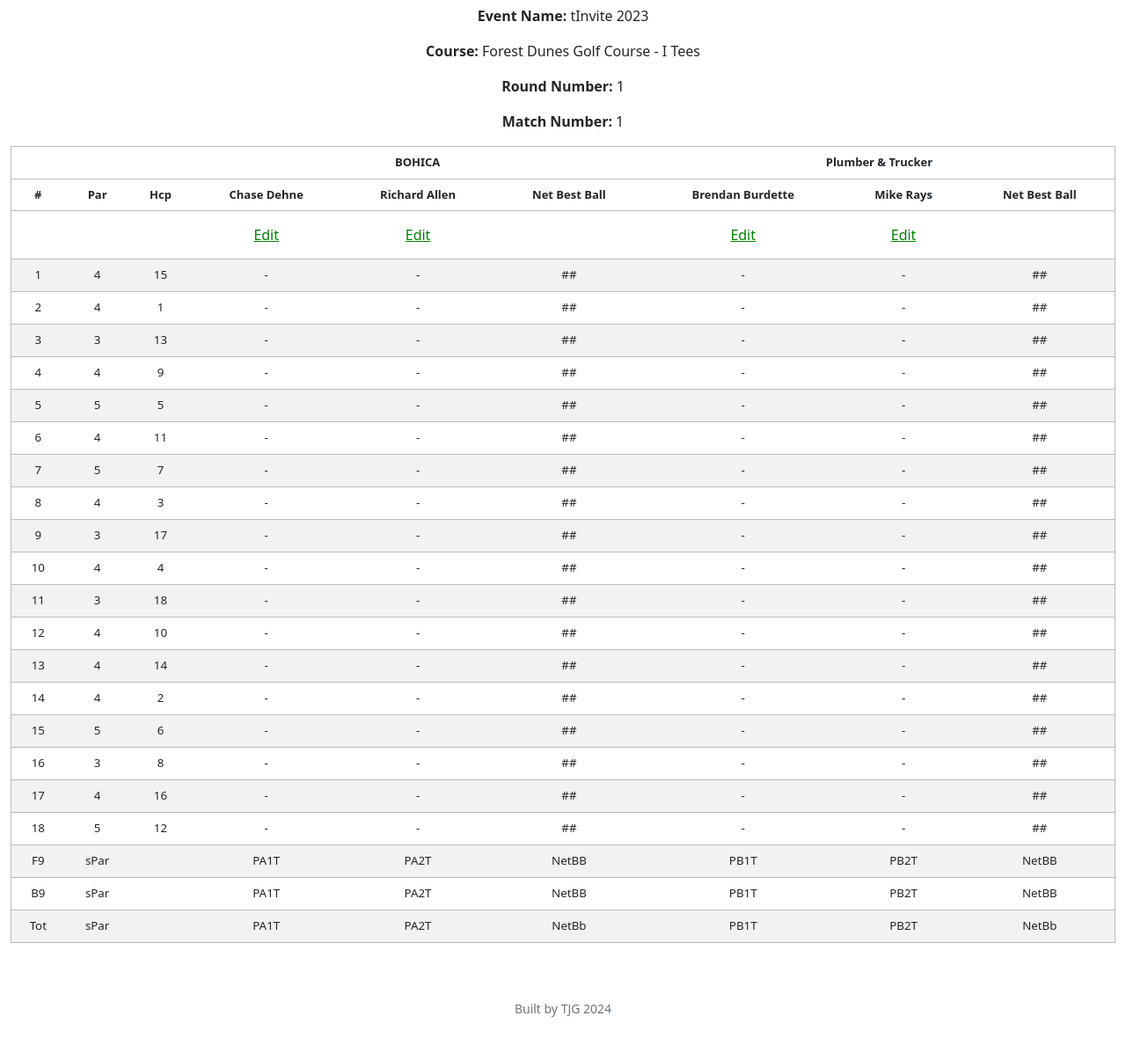
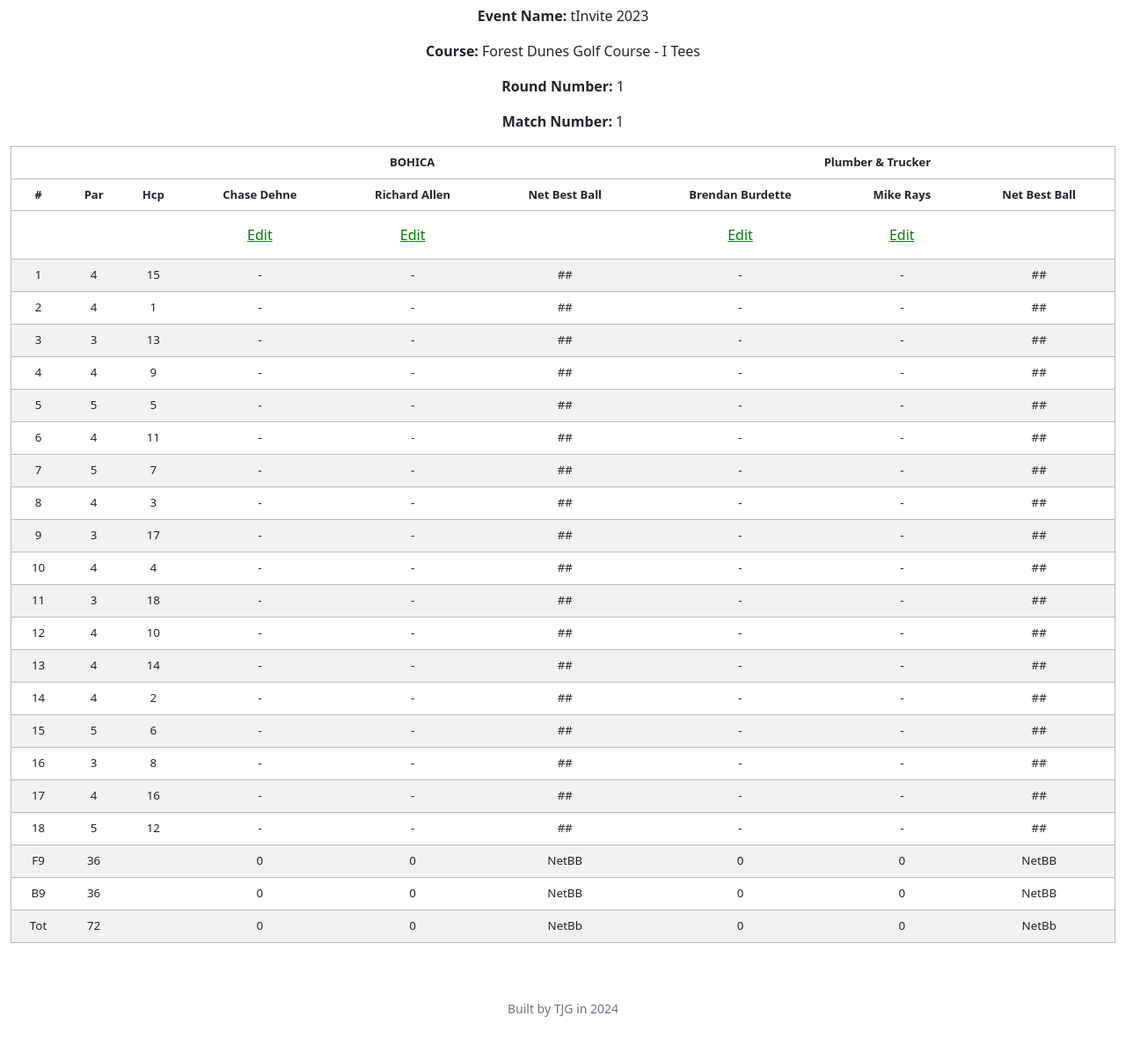
Before and after one commit to tjg14/FD24mySQL, a Flask app: page /scorecard in a window 1280 px wide. Shown: the part 154-1359 px from the top of the page at 88% size. Run offline with Flask 3, Linux system fonts and the light colour scheme; a user stored in the database is signed in; some libraries are stand-ins or nearby versions.

Commit message:
apr 1 updates

```diff
--- a/app.py
+++ b/app.py
@@ -192,35 +192,49 @@ def group_login():
     # User reached route via POST (as by submitting a form via POST)
     if request.method == "POST":
 
-        # Ensure username was submitted
-        if not request.form.get("groupname"):
-            return apology("must provide groupname", 400)
+        if not request.form.get("is_associated"):
+            # Ensure groupname was submitted
+            if not request.form.get("groupname"):
+                return apology("must provide groupname", 400)
 
-        # Ensure password was submitted
-        elif not request.form.get("password"):
-            return apology("must provide password", 400)
+            # Ensure password was submitted
+            elif not request.form.get("password"):
+                return apology("must provide password", 400)
 
-        # Query database for groupname
-        rows_groups = db.execute("SELECT * FROM `groups` WHERE LOWER(groupname) = ?", request.form.get("groupname").lower())
+            # Query database for groupname
+            rows_groups = db.execute("SELECT * FROM `groups` WHERE LOWER(groupname) = ?", request.form.get("groupname").lower())
 
-        # Ensure username exists and password is correct
-        if len(rows_groups) != 1 or not check_password_hash(rows_groups[0]["hash"], request.form.get("password")):
-            return apology("invalid group name and/or password", 400)
+            # Ensure username exists and password is correct
+            if len(rows_groups) != 1 or not check_password_hash(rows_groups[0]["hash"], request.form.get("password")):
+                return apology("invalid group name and/or password", 400)
 
-        # Remember which user has logged in and enter into associations table if needed
-        session["group_id"] = rows_groups[0]["id"]
-        rows_associations = db.execute("SELECT * FROM group_user_associations WHERE user_id = ? AND group_id = ?",
-            session["user_id"], session["group_id"])
-        if not len(rows_associations):
-            db.execute("INSERT INTO group_user_associations (group_id, user_id) VALUES(?, ?)",
-                session["group_id"], session["user_id"])
+            # Remember which user has logged in and enter into associations table if needed
+            session["group_id"] = rows_groups[0]["id"]
+            rows_associations = db.execute("SELECT * FROM group_user_associations WHERE user_id = ? AND group_id = ?",
+                session["user_id"], session["group_id"])
+            if not len(rows_associations):
+                db.execute("INSERT INTO group_user_associations (group_id, user_id) VALUES(?, ?)",
+                    session["group_id"], session["user_id"])
+        elif request.form.get("is_associated") == "yes":
+            group_id = request.form.get("group_id")
+            # Confirm user is associated with group
+            rows_associations = db.execute("SELECT * FROM group_user_associations WHERE user_id = ? AND group_id = ?",
+                session["user_id"], group_id)
+            if not len(rows_associations):
+                return redirect("/group_login")
+            # Add group id to session
+            session["group_id"] = group_id
 
         # Redirect to group homepage
         return redirect("/")
 
     # User reached route via GET (as by clicking a link or via redirect)
     else:
-        return render_template("group_login.html")
+        # Get any previous groups ids and names associated with user
+        group_associations = db.execute("SELECT * FROM `groups` WHERE id IN " +
+            "(SELECT group_id FROM group_user_associations WHERE user_id = ?)", session["user_id"])
+
+        return render_template("group_login.html", group_associations=group_associations)
 
 
 @app.route("/create_group",  methods=["GET", "POST"])
@@ -674,7 +688,8 @@ def scorecard():
 
     # Get course holes
     holes = db.execute("SELECT * FROM holes WHERE course_id = ? ORDER BY hole_number ASC", course_id)
-    # For each hole in holes, get the score for each player in team a and team b
+    # For each hole in holes, get the score for each player in team a and team b, keep track of total par
+    total_par = {"front_9_par": 0, "back_9_par": 0, "total_18_par": 0}
     for hole in holes:
         hole["team_a_scores"] = []
         hole["team_b_scores"] = []
@@ -696,14 +711,47 @@ def scorecard():
                 hole["team_b_scores"].append(score[0]["score"])
             else:
                 hole["team_b_scores"].append("-")
-
-    # Calculate front 9, back 9, and 18 hole total score for each player on each team
+        # Sum par for front 9, back 9, and total 18 holes
+        if hole["hole_number"] < 10:
+            total_par["front_9_par"] += hole["par"]
+        else:
+            total_par["back_9_par"] += hole["par"]
+        total_par["total_18_par"] += hole["par"]
 
 
+    # Calculate player totals for front 9, back 9, and total 18 holes
+    for player in team_a_players:
+        player["front_9_total"] = 0
+        player["back_9_total"] = 0
+        player["total_18"] = 0
+        for i in range(1, 19):
+            score = db.execute("SELECT score FROM scores WHERE player_id = ? AND match_id = ? AND match_hole_number = ?",
+                player["id"], match_id, i)
+            if score:
+                if i < 10:
+                    player["front_9_total"] += score[0]["score"]
+                else:
+                    player["back_9_total"] += score[0]["score"]
+                player["total_18"] += score[0]["score"]
+    for player in team_b_players:
+        player["front_9_total"] = 0
+        player["back_9_total"] = 0
+        player["total_18"] = 0
+        for i in range(1, 19):
+            score = db.execute("SELECT score FROM scores WHERE player_id = ? AND match_id = ? AND match_hole_number = ?",
+                player["id"], match_id, i)
+            if score:
+                if i < 10:
+                    player["front_9_total"] += score[0]["score"]
+                else:
+                    player["back_9_total"] += score[0]["score"]
+                player["total_18"] += score[0]["score"]
 
+    # Collect team data for scorecard
+    team_data = {"team_a_name": team_a_name, "team_a_players": team_a_players, "team_b_name": team_b_name, "team_b_players": team_b_players}
 
     return render_template("scorecard.html", event_name=event_name, course_display_name=course_display_name,
-        round_number=round_number, match_data=match_data, holes=holes, team_data=team_data)
+        round_number=round_number, match_data=match_data, holes=holes, team_data=team_data, total_par=total_par)
 
 
 @app.route('/scorecard_edit', methods=['GET', 'POST'])
--- a/templates/Scorecard.html
+++ b/templates/Scorecard.html
@@ -83,38 +83,40 @@
                     <td>##</td>
                 </tr>
             {% endfor %}
+
             <tr>
                 <td>F9</td>
-                <td>sPar</td>
+                <td>{{ total_par.front_9_par }}</td>
                 <td></td>
-                <td>PA1T</td>
-                <td>PA2T</td>
+                <td>{{ team_data.team_a_players[0].front_9_total }}</td>
+                <td>{{ team_data.team_a_players[1].front_9_total }}</td>
                 <td>NetBB</td>
-                <td>PB1T</td>
-                <td>PB2T</td>
+                <td>{{ team_data.team_b_players[0].front_9_total }}</td>
+                <td>{{ team_data.team_b_players[1].front_9_total }}</td>
                 <td>NetBB</td>
             </tr>
             <tr>
                 <td>B9</td>
-                <td>sPar</td>
+                <td>{{ total_par.back_9_par }}</td>
                 <td></td>
-                <td>PA1T</td>
-                <td>PA2T</td>
+                <td>{{ team_data.team_a_players[0].back_9_total }}</td>
+                <td>{{ team_data.team_a_players[1].back_9_total }}</td>
                 <td>NetBB</td>
-                <td>PB1T</td>
-                <td>PB2T</td>
+                <td>{{ team_data.team_b_players[0].back_9_total }}</td>
+                <td>{{ team_data.team_b_players[1].back_9_total }}</td>
                 <td>NetBB</td>
             </tr>
             <tr>
                 <td>Tot</td>
-                <td>sPar</td>
+                <td>{{ total_par.total_18_par }}</td>
                 <td></td>
-                <td>PA1T</td>
-                <td>PA2T</td>
+                <td>{{ team_data.team_a_players[0].total_18 }}</td>
+                <td>{{ team_data.team_a_players[1].total_18 }}</td>
                 <td>NetBb</td>
-                <td>PB1T</td>
-                <td>PB2T</td>
+                <td>{{ team_data.team_b_players[0].total_18 }}</td>
+                <td>{{ team_data.team_b_players[1].total_18 }}</td>
                 <td>NetBb</td>
             </tr>
+        </tbody>
     </table>
 {% endblock %}
--- a/templates/layout.html
+++ b/templates/layout.html
@@ -80,7 +80,7 @@
         </main>
 
         <footer class="mb-5 small text-center text-muted">
-            Built by TJG 2024
+            Built by TJG in 2024
         </footer>
 
     </body>
```
Also changed, not shown: templates/group_login.html (+24 -2 lines), 2 other files.
